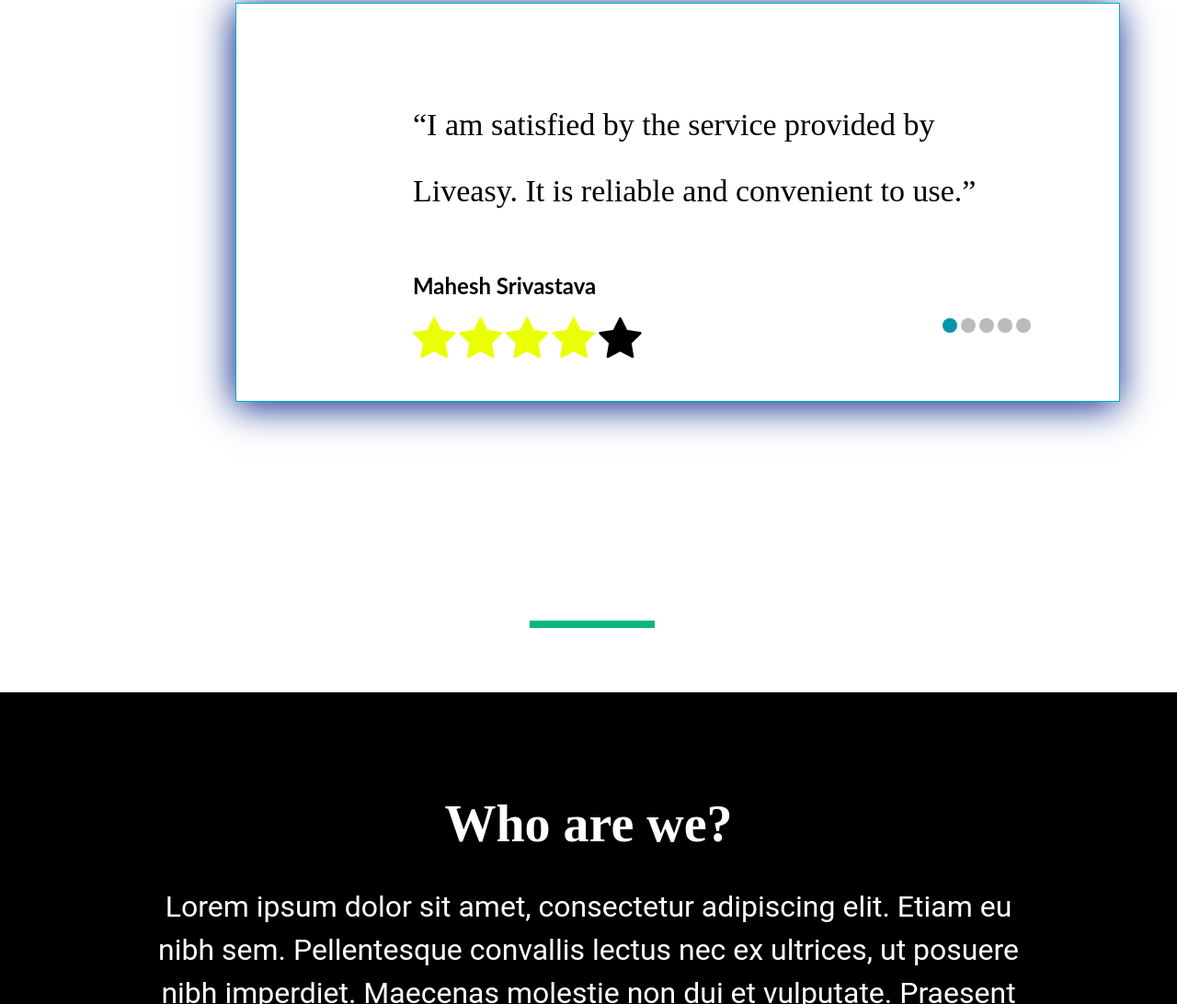
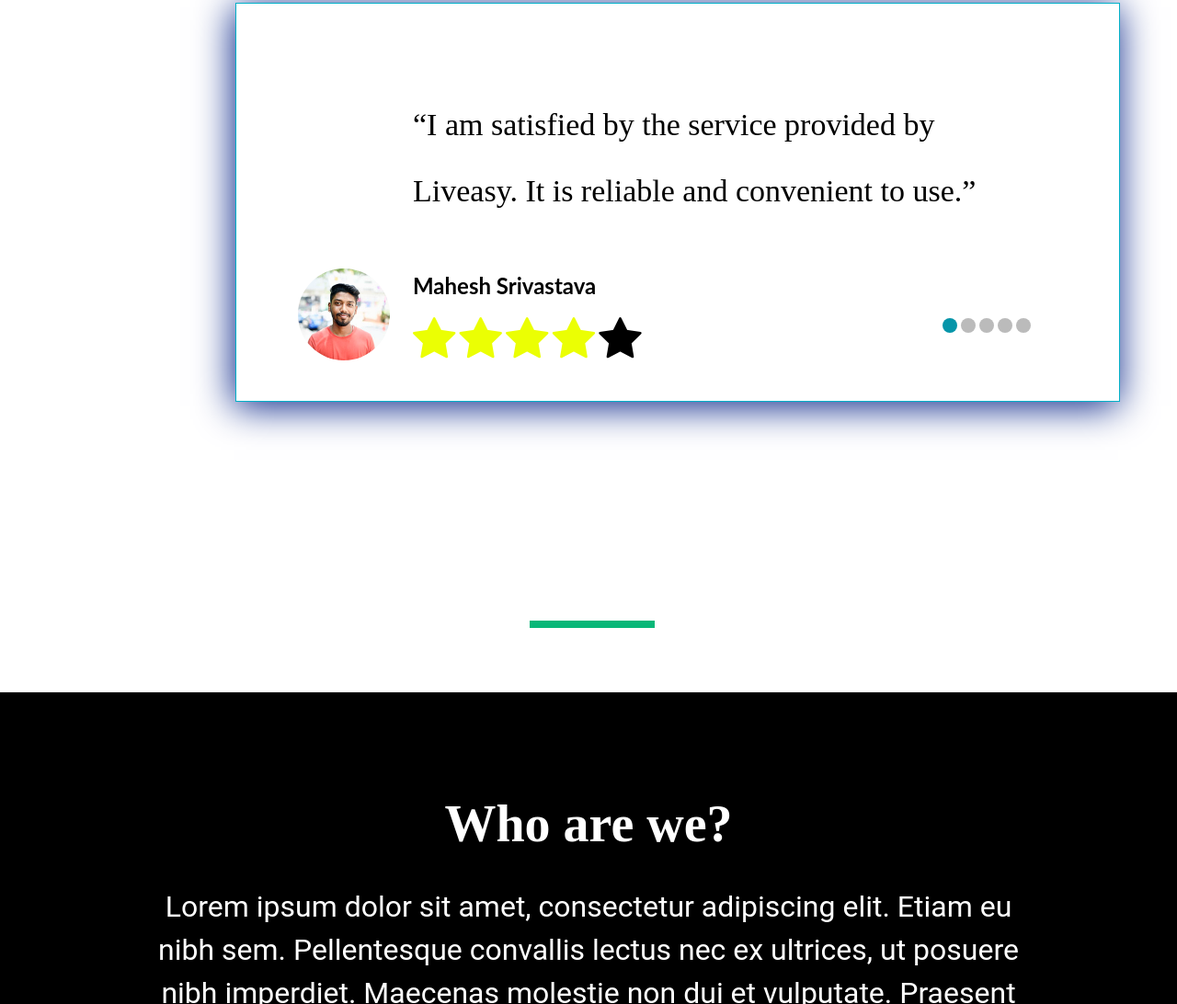
Before and after one commit to Mak-3/Liveasy, a plain HTML site: page index.html in a window 1280 px wide. Shown: the part 5565-6657 px from the top of the page at 92% size. Drawn offline with Linux system fonts and the light colour scheme.

Commit message:
Update style.css

```diff
--- a/style.css
+++ b/style.css
@@ -650,7 +650,7 @@ color:rgba(126, 110, 110, 0.72);
     margin-top: 5%;
     width: 100px;
     height: 100px;
-    background-image: url('person.png');
+    background-image: url('images/person.png');
     background-size: cover;
     display: block;
     border-radius: 50px;
```
